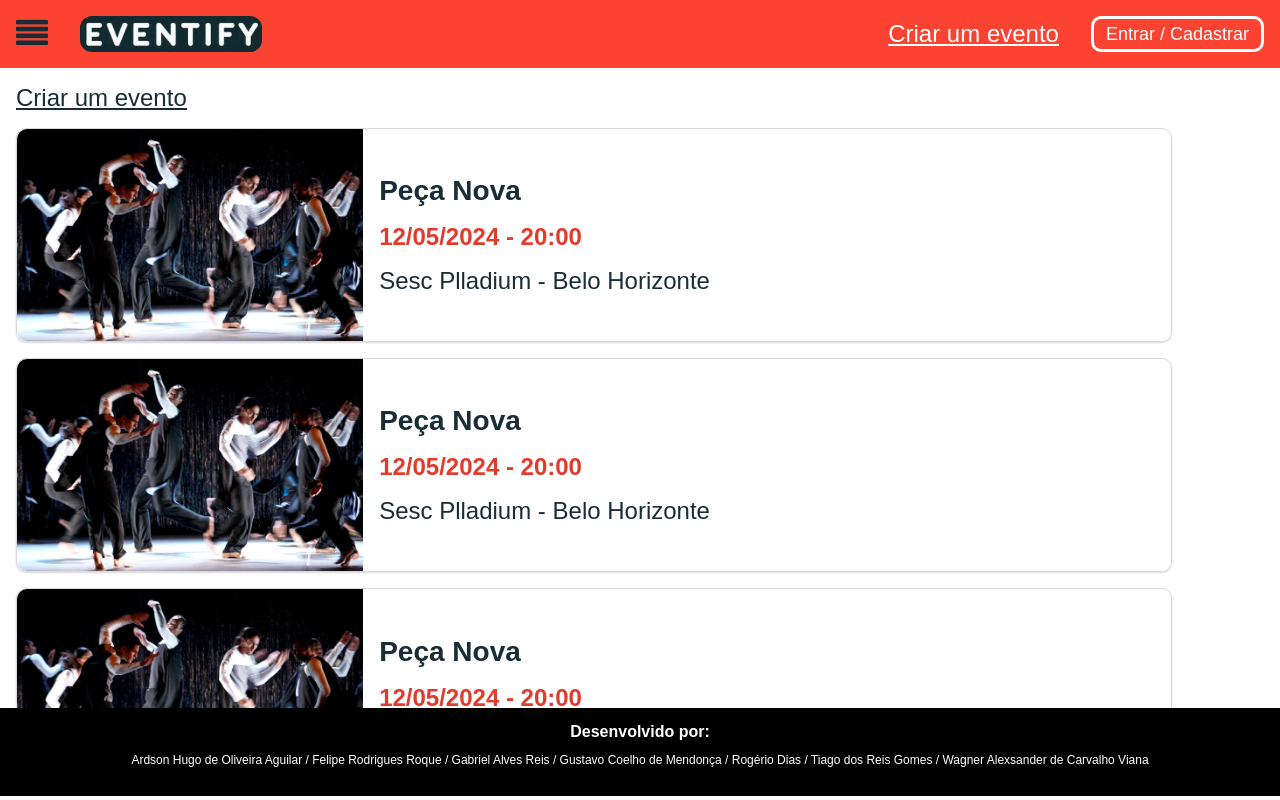
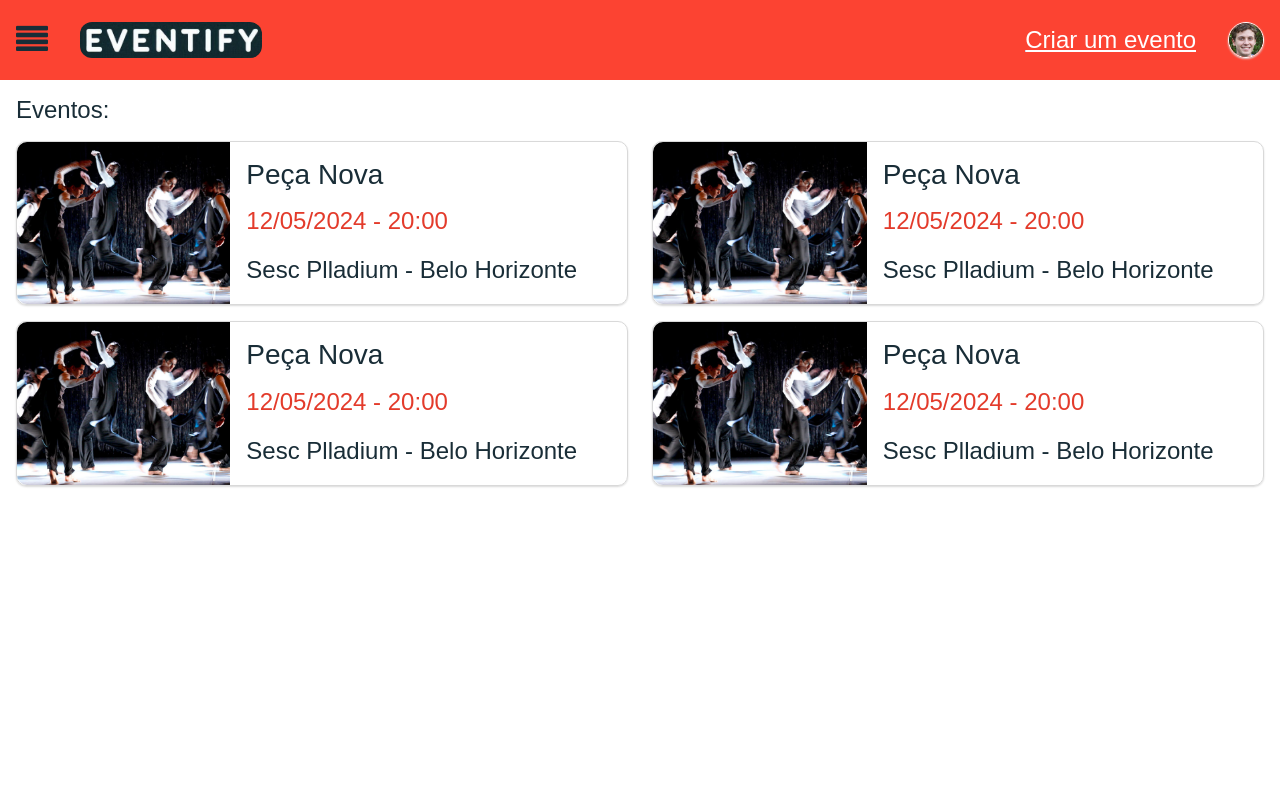
Before and after one commit to ICEI-PUCMinas-PSG-SI-TI/icei-pucminas-psg-si-m-tiaw-2024-1-eventify, a plain HTML site: page codigo/index.html in a window 1280 px wide. Drawn offline with nearby package versions, Linux system fonts and the light colour scheme.

Commit message:
Atualizações na HOME

```diff
--- a/codigo/assets/css/common.css
+++ b/codigo/assets/css/common.css
@@ -7,8 +7,8 @@ body {
 }
 
 header {
-    max-height: 10%;
-    padding: 16px;
+    height: 10%;
+    padding: 0 16px;
     display: flex;
     flex-direction: row;
     flex-wrap: nowrap;
@@ -19,12 +19,16 @@ header {
     .header-logo {
         height: 36px;
 
+        @media (max-width: 480px) {
+            height: 24px;
+        }
+
         img {
             cursor: pointer;
             height: 36px;
             border-radius: 12px;
 
-            @media (max-width: 320px) {
+            @media (max-width: 480px) {
                 height: 24px;
                 border-radius: 8px;
             }
@@ -55,7 +59,7 @@ header {
         font-weight: 300;
         text-decoration: underline;
 
-        @media (max-width: 556px) {
+        @media (max-width: 700px) {
             display: none;
         }
     }
@@ -69,31 +73,24 @@ header {
         height: 36px;
         padding: 0 12px;
         cursor: pointer;
+
+        @media (max-width: 480px) {
+            font-size: 14px;
+        }
+
+        @media (max-width: 360px) {
+            height: 40px;
+            border: none;
+            padding: 0 4px;
+        }
     }
 
     .user-photo {
+        cursor: pointer;
+        border: 1px solid white;
+        box-shadow: 0px 1px 2px #D9D9D9;
+        border-radius: 50%;
         width: 36px;
         height: 36px;
-
-        img {
-            border-radius: 50%;
-            width: 36px;
-            height: 36px;
-        }
     }
 }
-
-footer {
-    color: white;
-    background-color: black;
-    text-align: center;
-    padding: 4px 8px;
-    height: 10%;
-
-    h1 {
-        font-size: 16px;
-    }
-    p {
-        font-size: 12px;
-    }
-}
--- a/codigo/assets/css/index.css
+++ b/codigo/assets/css/index.css
@@ -1,5 +1,10 @@
+body {
+    display: flex;
+    flex-direction: column;
+}
+
 .home-container {
-    height: 80%;
+    height: 90%;
     display: flex;
 }
 
@@ -10,17 +15,6 @@
     flex-wrap: nowrap;
 
     background-color: #192D37;
-
-    h1 {
-        margin: 0 0 16px;
-        color: white;
-    }
-
-    .close-aside {
-        color: white;
-        font-weight: 700;
-        cursor: pointer;
-    }
 
     label {
         margin: 16px 0 8px;
@@ -55,20 +49,30 @@
     display: flex;
     align-items: baseline;
     justify-content: space-between;
+
+    h1 {
+        font-size: 28px;
+        margin: 0 0 16px;
+        color: white;
+    }
+}
+
+.close-aside {
+    color: white;
+    font-weight: 700;
+    cursor: pointer;
 }
 
 main {
     width: 100%;
     padding: 16px 16px 0;
-    overflow-y: scroll;
+    overflow-y: auto;
 
     .create-event-main-title {
-        cursor: pointer;
         margin: 0 0 16px;
         color: #192D37;
         font-size: 24px;
         font-weight: 300;
-        text-decoration: underline;
     }
 }
 
@@ -76,9 +80,17 @@ main {
     width: 100%;
     display: flex;
     flex-wrap: wrap;
+    flex-direction: row;
+    justify-content: space-between;
+
+    @media (max-width: 500px) {
+        flex-direction: column;
+        flex-wrap: wrap;
+    }
 }
 
 .event-card {
+    width: 49%;
     cursor: pointer;
     display: flex;
     border: 1px solid #D9D9D9;
@@ -86,9 +98,25 @@ main {
     border-radius: 10px;
     margin-bottom: 16px;
 
+    @media (max-width: 1200px) {
+        flex-direction: column;
+        max-height: none;
+    }
+
+    @media (max-width: 500px) {
+        width: 100%;
+    }
+
     img {
-        width: 30%;
+        width: 35%;
         border-radius: 10px 0 0 10px;
+        object-fit: cover;
+
+        @media (max-width: 1200px) {
+            width: 100%;
+            max-height: 280px;
+            border-radius: 10px 10px 0 0;
+        }
     }
 }
 
@@ -118,4 +146,8 @@ main {
 
         color: #192D37
     }
+
+    @media (max-width: 1200px) {
+        width: 80%;
+    }
 }
--- a/codigo/index.html
+++ b/codigo/index.html
@@ -5,6 +5,8 @@
     <meta charset="UTF-8">
     <meta name="viewport" content="width=device-width, initial-scale=1.0">
     <link rel="stylesheet" href="https://cdnjs.cloudflare.com/ajax/libs/font-awesome/4.7.0/css/font-awesome.min.css">
+    <link href="https://cdn.jsdelivr.net/npm/bootstrap@5.3.3/dist/css/bootstrap.min.css" rel="stylesheet"
+        integrity="sha384-QWTKZyjpPEjISv5WaRU9OFeRpok6YctnYmDr5pNlyT2bRjXh0JMhjY6hW+ALEwIH" crossorigin="anonymous">
     <link rel="stylesheet" href="assets/css/common.css">
     <link rel="stylesheet" href="assets/css/index.css">
     <title>EVENTIFY</title>
@@ -20,9 +22,15 @@
             <a href="/criar-evento">
                 <h1 class="create-event-title">Criar um evento</h1>
             </a>
-            <a href="/login"><button class="sign-in-button">Entrar / Cadastrar</button></a>
-            <a href="/perfil" class="user-photo" style="display: none;"><img src="assets/images/perfil.jpg"
-                    alt="Foto do usuário"></a>
+            <a href="/login" style="display: none;"><button class="sign-in-button">Entrar / Cadastrar</button></a>
+
+            <div class="dropdown">
+                <img data-bs-toggle="dropdown" src="assets/images/perfil.jpg" alt="Foto do usuário" class="user-photo">
+                <ul class="dropdown-menu">
+                    <li><a class="dropdown-item" href="/perfil">Perfil</a></li>
+                    <li><a class="dropdown-item" href="/criar-evento">Criar evento</a></li>
+                </ul>
+            </div>
         </div>
     </header>
 
@@ -49,9 +57,7 @@
         </aside>
 
         <main id="main-container">
-            <a href="/criar-evento">
-                <h1 class="create-event-main-title">Criar um evento</h1>
-            </a>
+            <h1 class="create-event-main-title">Eventos: </h1>
 
             <div class="events-list">
                 <div class="event-card">
@@ -93,13 +99,9 @@
         </main>
     </div>
 
-    <footer>
-        <div>
-            <h1>Desenvolvido por:</h1>
-            <p>Ardson Hugo de Oliveira Aguilar / Felipe Rodrigues Roque / Gabriel Alves Reis / Gustavo Coelho de
-                Mendonça / Rogério Dias / Tiago dos Reis Gomes / Wagner Alexsander de Carvalho Viana</p>
-        </div>
-    </footer>
+    <script src="https://cdn.jsdelivr.net/npm/bootstrap@5.3.3/dist/js/bootstrap.bundle.min.js"
+        integrity="sha384-YvpcrYf0tY3lHB60NNkmXc5s9fDVZLESaAA55NDzOxhy9GkcIdslK1eN7N6jIeHz"
+        crossorigin="anonymous"></script>
     <script src="assets/js/common.js"></script>
     <script src="assets/js/index.js"></script>
 </body>
```
